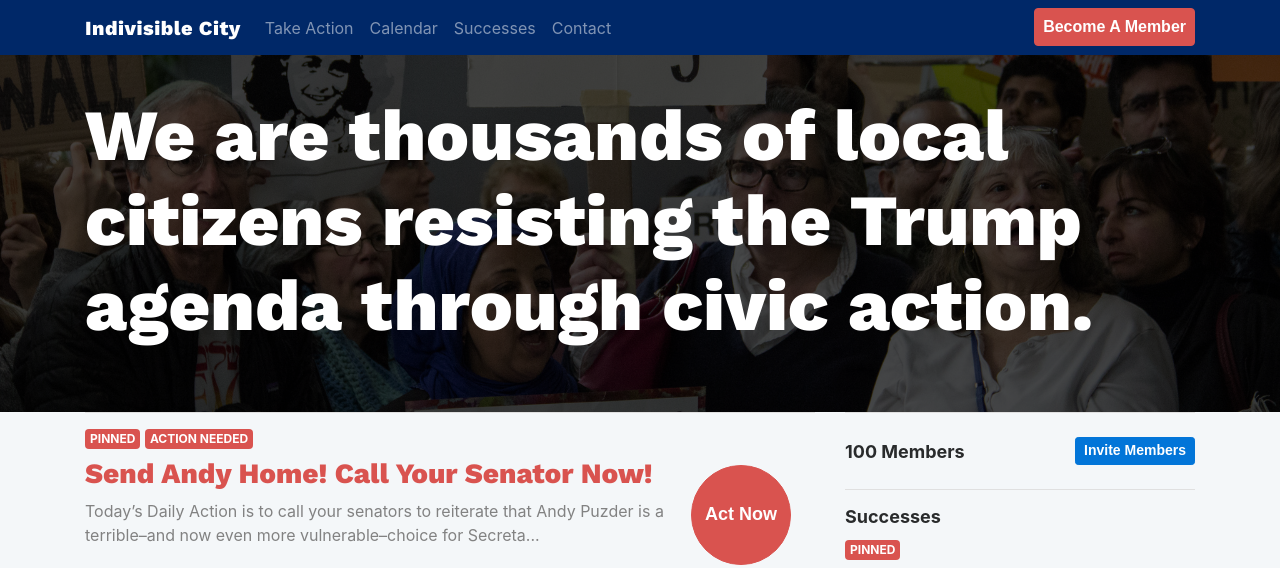
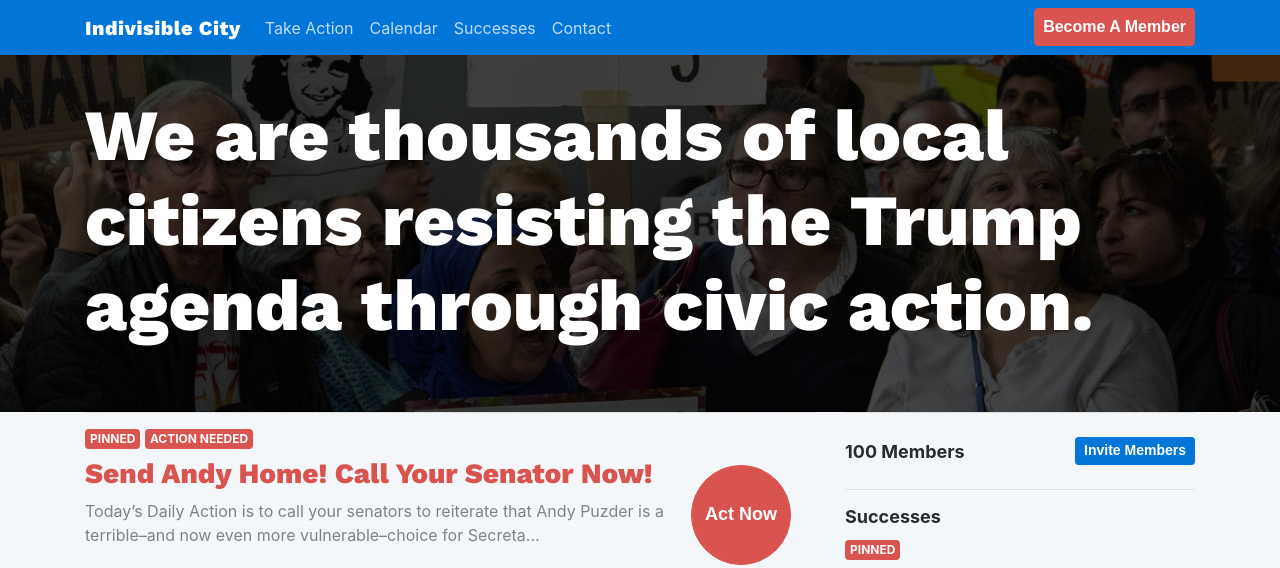
Before and after one commit to IndivisibleTemplate/BasicTemplate, a Jekyll site: the page built from index.html, in a window 1280 px wide. Shown: the top 568 px of the page. Built offline with Jekyll 4.4.1, drawn with Linux system fonts in a browser that asks for light colours; nearby versions of some CDN libraries; the list of posts is cut into pages by our own code; comment, search, counter and statistics services are not loaded; grey boxes are pictures that could not be loaded.

Commit message:
update header color to be lighter

```diff
--- a/_includes/header.html
+++ b/_includes/header.html
@@ -1,4 +1,4 @@
-<nav class="navbar navbar-toggleable-md navbar-inverse bg-inverse mb-4">
+<nav class="navbar navbar-toggleable-md navbar-inverse bg-primary mb-4">
   <div class="container">
 
     <button class="navbar-toggler navbar-toggler-right" type="button" data-toggle="collapse" data-target="#navbarCollapse" aria-controls="navbarCollapse" aria-expanded="false" aria-label="Toggle navigation">
--- a/assets/main.scss
+++ b/assets/main.scss
@@ -243,7 +243,13 @@
   vertical-align: middle;
 }
 
+.navbar-inverse .navbar-nav .nav-link {
+  color: rgba(255,255,255,.75)
+}
 
+  .navbar-inverse .navbar-nav .nav-link:focus, .navbar-inverse .navbar-nav .nav-link:hover {
+    color: rgba(255,255,255,.9)
+  }
 
 @media (max-width: 767px) {
   .navbar>.container {
```
Also changed, not shown: _config.yml (line endings or trailing spaces), 16 other files.
